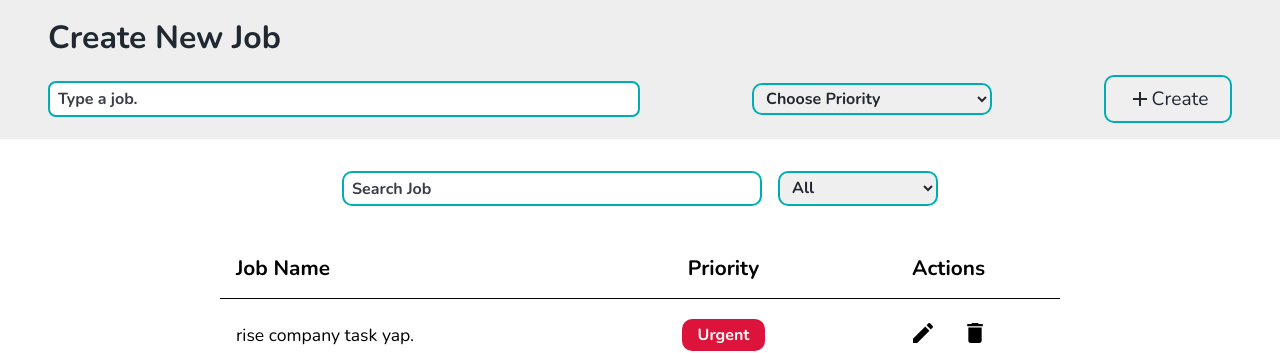
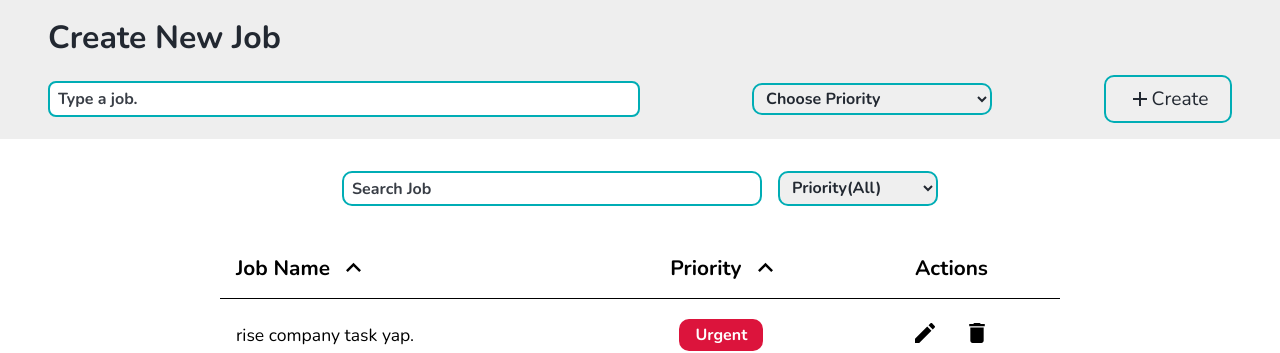
Before and after one commit to volkankaraali/personal-job-tracking, a React (Create React App) app: page / in a window 1280 px wide. Shown: the top 353 px of the page. Built offline with nearby package versions, Linux system fonts and the light colour scheme.

Commit message:
joblist name sort added

```diff
--- a/src/components/JobListTable/JobListTable.jsx
+++ b/src/components/JobListTable/JobListTable.jsx
@@ -1,8 +1,39 @@
-import React from 'react';
+import React, { useState } from 'react';
 import DeleteIcon from '../../constants/icons/DeleteIcon';
+import DownArrowIcon from '../../constants/icons/DownArrowIcon';
 import EditIcon from '../../constants/icons/EditIcon';
+import UpArrowIcon from '../../constants/icons/UpArrowIcon';
 import './JobListTable.scss';
-function JobListTable({ filteredJobs }) {
+function JobListTable({ filteredJobs, setFilteredJobs }) {
+
+  const [sortByName, setSortByName] = useState(false);
+  const [sortByPriority, setSortByPriority] = useState(false);
+
+  const sortJobsByName = () => {
+    setSortByPriority(false);
+    if (sortByName) {
+      let arr = [...filteredJobs.sort((a, b) => {
+        return b.jobName.localeCompare(a.jobName);
+      })];
+      setFilteredJobs(arr);
+      setSortByName(false);
+    }
+    else {
+      let arr = [...filteredJobs.sort((a, b) => {
+        return a.jobName.localeCompare(b.jobName);
+      })];
+      setFilteredJobs(arr);
+      setSortByName(true);
+    }
+
+  };
+
+  const sortJobsByPriority = () => {
+    setSortByPriority(true);
+    const priorityOrder = ['Urgent', 'Regular', 'Trivial'];
+    let arr = [...filteredJobs.sort((x, y) => priorityOrder.indexOf(x.priority) - priorityOrder.indexOf(y.priority))];
+    setFilteredJobs(arr);
+  };
 
   return (
     <div className='jobListTableContainer'>
@@ -10,9 +41,23 @@ function JobListTable({ filteredJobs }) {
       <table>
         <thead>
           <tr>
-            <th className='jobNameTitle'>Job Name</th>
-            <th className='title'>Priority</th>
-            <th className='title'>Actions</th>
+            <th className='jobNameTitle' >
+              <span onClick={() => sortJobsByName()}>
+                Job Name
+                {
+                  sortByName ? <DownArrowIcon size={15} /> : <UpArrowIcon size={15} />
+                }
+              </span>
+            </th>
+            <th className='priority' >
+              <span onClick={() => sortJobsByPriority()}>
+                Priority
+                {
+                  sortByPriority ? <DownArrowIcon size={15} /> : <UpArrowIcon size={15} />
+                }
+              </span>
+            </th>
+            <th >Actions</th>
           </tr>
         </thead>
         <tbody>
--- a/src/components/JobListTable/JobListTable.scss
+++ b/src/components/JobListTable/JobListTable.scss
@@ -14,9 +14,17 @@
 
                 .jobNameTitle{
                     text-align: left;
+                    cursor: pointer;
+
+                    svg{
+                        margin-left: 1rem;
+                    }
                 }
-                .title{
+                .priority{
                     text-align: center;
+                    svg{
+                        margin-left: 1rem;
+                    }
                 }
 
             }
--- a/src/components/JobSearch/JobSearch.jsx
+++ b/src/components/JobSearch/JobSearch.jsx
@@ -15,7 +15,7 @@ function JobSearch({ setSearchJobInput, setFilteredPriority, filteredPriority })
     <div className='jobSearchContainer'>
       <input type="text" placeholder='Search Job' onChange={(e) => handleInputChange(e)} />
       <select name="priority" value={filteredPriority} onChange={(e) => handleSelectChange(e)}>
-        <option defaultValue='All' >All</option>
+        <option value='All' >Priority(All)</option>
         <option value="Urgent">Urgent</option>
         <option value="Regular">Regular</option>
         <option value="Trivial">Trivial</option>
--- a/src/components/JobsList/JobList.jsx
+++ b/src/components/JobsList/JobList.jsx
@@ -13,8 +13,12 @@ function JobList() {
 
 
   useEffect(() => {
-    setFilteredJobs(jobs);
+    const priorityOrder = ['Urgent', 'Regular', 'Trivial'];
+    let arr = [...jobs.sort((x, y) => priorityOrder.indexOf(x.priority) - priorityOrder.indexOf(y.priority))];
+    setFilteredJobs(arr);
+
   }, [jobs]);
+
 
   //filtered jobs by input text
   useEffect(() => {
@@ -30,6 +34,10 @@ function JobList() {
 
   //filtered jobs by priority options
   useEffect(() => {
+    filteredJobsByPriority();
+  }, [filteredPriority]);
+
+  const filteredJobsByPriority = () => {
     setSearchJobInput('');
     if (filteredPriority === 'All') {
       setFilteredJobs(jobs);
@@ -38,14 +46,24 @@ function JobList() {
       let filtered = jobs.filter(job => job.priority === filteredPriority);
       setFilteredJobs(filtered);
     }
-  }, [filteredPriority]);
+  };
+
 
   return (
     <div className='jobListContainer'>
 
-      <JobSearch setSearchJobInput={setSearchJobInput} filteredPriority={filteredPriority} setFilteredPriority={setFilteredPriority} />
+      <JobSearch
+        setSearchJobInput={setSearchJobInput}
+        filteredPriority={filteredPriority}
+        setFilteredPriority={setFilteredPriority}
+      />
 
-      <JobListTable filteredJobs={filteredJobs} />
+      <JobListTable
+        filteredJobs={filteredJobs}
+        setFilteredJobs={setFilteredJobs}
+        setSearchJobInput={setSearchJobInput}
+
+      />
 
     </div>
   );
--- /dev/null
+++ b/src/constants/icons/DownArrowIcon.jsx
@@ -0,0 +1,10 @@
+import React from 'react';
+
+const DownArrowIcon = props => (
+  <svg width={props.size || 24} height={props.size || 24} viewBox="0 0 24 16" fill="none" xmlns="http://www.w3.org/2000/svg">
+    <path d="M2.83 0.42L12 9.59L21.17 0.42L24 3.25L12 15.25L0 3.25L2.83 0.42Z" fill="black" />
+  </svg>
+
+);
+
+export default DownArrowIcon;
--- /dev/null
+++ b/src/constants/icons/UpArrowIcon.jsx
@@ -0,0 +1,9 @@
+import React from 'react';
+
+const UpArrowIcon = props => (
+  <svg width={props.size || 24} height={props.size || 24} viewBox="0 0 24 15" fill="none" xmlns="http://www.w3.org/2000/svg">
+    <path d="M2.83 14.83L12 5.66L21.17 14.83L24 12L12 0L0 12L2.83 14.83Z" fill="black" />
+  </svg>
+
+);
+export default UpArrowIcon;
```
